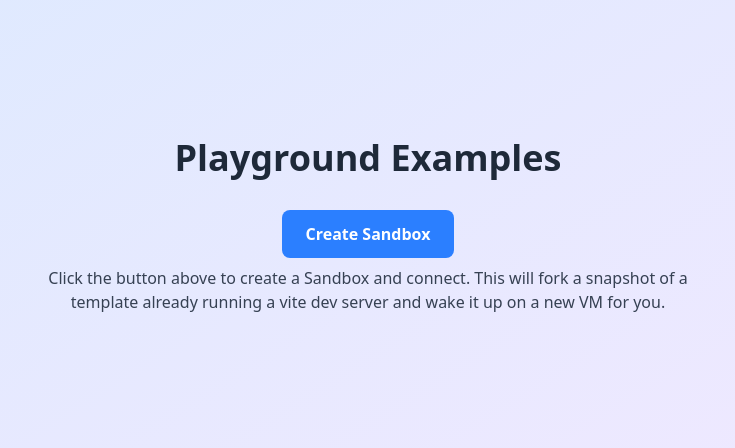
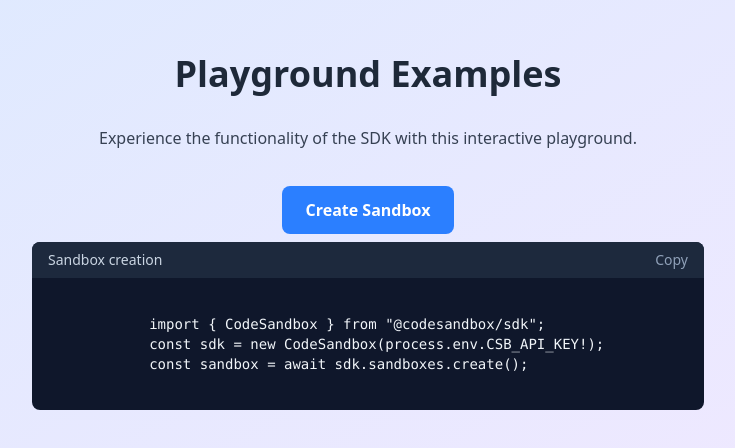
Before and after one commit to codesandbox/sdk-playground, a React (Vite) app: page / in a window 1280 px wide. Shown: the part 156-604 px from the top of the page, without its empty margins (272-1007 px from the left). Built offline with nearby package versions, Linux system fonts and the light colour scheme.

Commit message:
explore layout

```diff
--- a/src/App.tsx
+++ b/src/App.tsx
@@ -6,6 +6,7 @@
 import { InterpretersComponent } from "./Interpreters";
 import { TasksComponent } from "./Tasks";
 import { PreviewComponent } from "./Preview";
+import { CodeExample } from "./CodeExample";
 
 type State =
   | {
@@ -178,19 +179,26 @@
       </h1>
       {state.current === "IDLE" ? (
         <>
+          <div className="mb-8 text-center text-gray-700">
+            <p className="mb-1 font-medium max-w-2xl">
+              Experience the functionality of the SDK with this interactive
+              playground.
+            </p>
+          </div>
           <button
             onClick={handleCreateSandbox}
             className={`mb-2 px-6 py-3 rounded-lg font-semibold text-white transition-all bg-blue-500 hover:bg-blue-600`}
           >
             Create Sandbox
           </button>
-          <div className="mb-8 text-center text-gray-700">
-            <p className="mb-1 font-medium max-w-2xl">
-              Click the button above to create a Sandbox and connect. This will
-              fork a snapshot of a template already running a vite dev server
-              and wake it up on a new VM for you.
-            </p>
-          </div>
+          <CodeExample
+            title="Sandbox creation"
+            code={`
+            import { CodeSandbox } from "@codesandbox/sdk";
+            const sdk = new CodeSandbox(process.env.CSB_API_KEY!);
+            const sandbox = await sdk.sandboxes.create();
+            `}
+          />
         </>
       ) : state.current === "CONNECTED" ? (
         <>
--- /dev/null
+++ b/src/CodeExample.tsx
@@ -0,0 +1,26 @@
+interface CodeExampleProps {
+  code: string;
+  title?: string;
+}
+
+export function CodeExample({
+  code,
+  title = "Example Code",
+}: CodeExampleProps) {
+  return (
+    <div className="mb-6 w-full max-w-2xl bg-slate-900 rounded-lg overflow-hidden">
+      <div className="flex items-center justify-between px-4 py-2 bg-slate-800">
+        <span className="text-slate-300 text-sm">{title}</span>
+        <button
+          onClick={() => navigator.clipboard.writeText(code)}
+          className="text-slate-400 hover:text-slate-200 text-sm"
+        >
+          Copy
+        </button>
+      </div>
+      <pre className="p-4 text-slate-100 font-mono text-sm overflow-x-auto">
+        <code>{code}</code>
+      </pre>
+    </div>
+  );
+}
--- a/src/Command.tsx
+++ b/src/Command.tsx
@@ -123,13 +123,23 @@
   }
 
   return (
-    <>
     <div className="flex flex-row gap-8 items-start w-full flex-wrap md:flex-nowrap">
-        {/* Left: Buttons */}
-        <div className="flex flex-col gap-3 min-w-[180px] w-full max-w-xs">
+      {/* Left Column: Description and Buttons */}
+      <div className="w-full md:w-1/3 flex flex-col gap-4">
+        <div className="bg-white rounded-lg p-4 shadow-sm border border-slate-200">
+          <p className="text-slate-600 text-sm mb-4">
+            The Commands API allows you to run commands in your sandbox. A
+            command is also a shell, but unlike a terminal it will clean itself
+            up after the command is executed.
+          </p>
+          <p className="text-slate-600 text-sm mb-4">
+            Try out different commands to interact with the sandbox. The
+            terminal output will appear on the right.
+          </p>
+          <div className="flex flex-col gap-2">
             <button
               onClick={runEchoCommand}
-            className="bg-blue-600 hover:bg-blue-700 text-white rounded-md px-4 py-2 font-medium text-base shadow transition-colors focus:outline-none focus:ring-2 focus:ring-blue-400 focus:ring-offset-2"
+              className="bg-blue-600 hover:bg-blue-700 text-white rounded-md px-4 py-2 font-aeonik-medium text-sm shadow transition-colors focus:outline-none focus:ring-2 focus:ring-blue-400 focus:ring-offset-2"
             >
               Run echo
             </button>
@@ -137,13 +147,13 @@
               <>
                 <button
                   onClick={() => restartDevCommand(devCommand.command)}
-                className="bg-orange-400 hover:bg-orange-500 text-white rounded-md px-4 py-2 font-medium text-base shadow transition-colors focus:outline-none focus:ring-2 focus:ring-orange-300 focus:ring-offset-2"
+                  className="bg-orange-400 hover:bg-orange-500 text-white rounded-md px-4 py-2 font-aeonik-medium text-sm shadow transition-colors focus:outline-none focus:ring-2 focus:ring-orange-300 focus:ring-offset-2"
                 >
                   Restart Dev
                 </button>
                 <button
                   onClick={() => killDevCommand(devCommand.command)}
-                className="bg-red-500 hover:bg-red-600 text-white rounded-md px-4 py-2 font-medium text-base shadow transition-colors focus:outline-none focus:ring-2 focus:ring-red-300 focus:ring-offset-2"
+                  className="bg-red-500 hover:bg-red-600 text-white rounded-md px-4 py-2 font-aeonik-medium text-sm shadow transition-colors focus:outline-none focus:ring-2 focus:ring-red-300 focus:ring-offset-2"
                 >
                   Kill Dev
                 </button>
@@ -151,26 +161,30 @@
             ) : (
               <button
                 onClick={runDevCommand}
-              className="bg-green-500 hover:bg-green-600 text-white rounded-md px-4 py-2 font-medium text-base shadow transition-colors focus:outline-none focus:ring-2 focus:ring-green-300 focus:ring-offset-2"
+                className="bg-green-500 hover:bg-green-600 text-white rounded-md px-4 py-2 font-aeonik-medium text-sm shadow transition-colors focus:outline-none focus:ring-2 focus:ring-green-300 focus:ring-offset-2"
               >
                 Start Dev
               </button>
             )}
             <button
               onClick={runBadCommand}
-            className="bg-slate-500 hover:bg-slate-600 text-white rounded-md px-4 py-2 font-medium text-base shadow transition-colors focus:outline-none focus:ring-2 focus:ring-slate-300 focus:ring-offset-2"
+              className="bg-slate-500 hover:bg-slate-600 text-white rounded-md px-4 py-2 font-aeonik-medium text-sm shadow transition-colors focus:outline-none focus:ring-2 focus:ring-slate-300 focus:ring-offset-2"
             >
               Run bad command
             </button>
           </div>
-        {/* Right: Output */}
+        </div>
+      </div>
+
+      {/* Right Column: Terminal */}
+      <div className="w-full md:w-2/3">
         <div
           ref={terminalContainerRef}
-          className={`p-4 w-full max-w-2xl h-80 mt-1 rounded-lg shadow-lg overflow-hidden border-2 transition-colors duration-200 bg-slate-900 ${
-            isError ? " border-red-400" : " border-slate-800"
+          className={`p-4 w-full h-80 rounded-lg shadow-lg overflow-hidden border-2 transition-colors duration-200 bg-slate-900 ${
+            isError ? "border-red-400" : "border-slate-800"
           }`}
         />
       </div>
-    </>
+    </div>
   );
 }
```
Also changed, not shown: 1 other file (tests, documents, lock files or other folders). Lines whose indentation alone changed are shown as unchanged.
